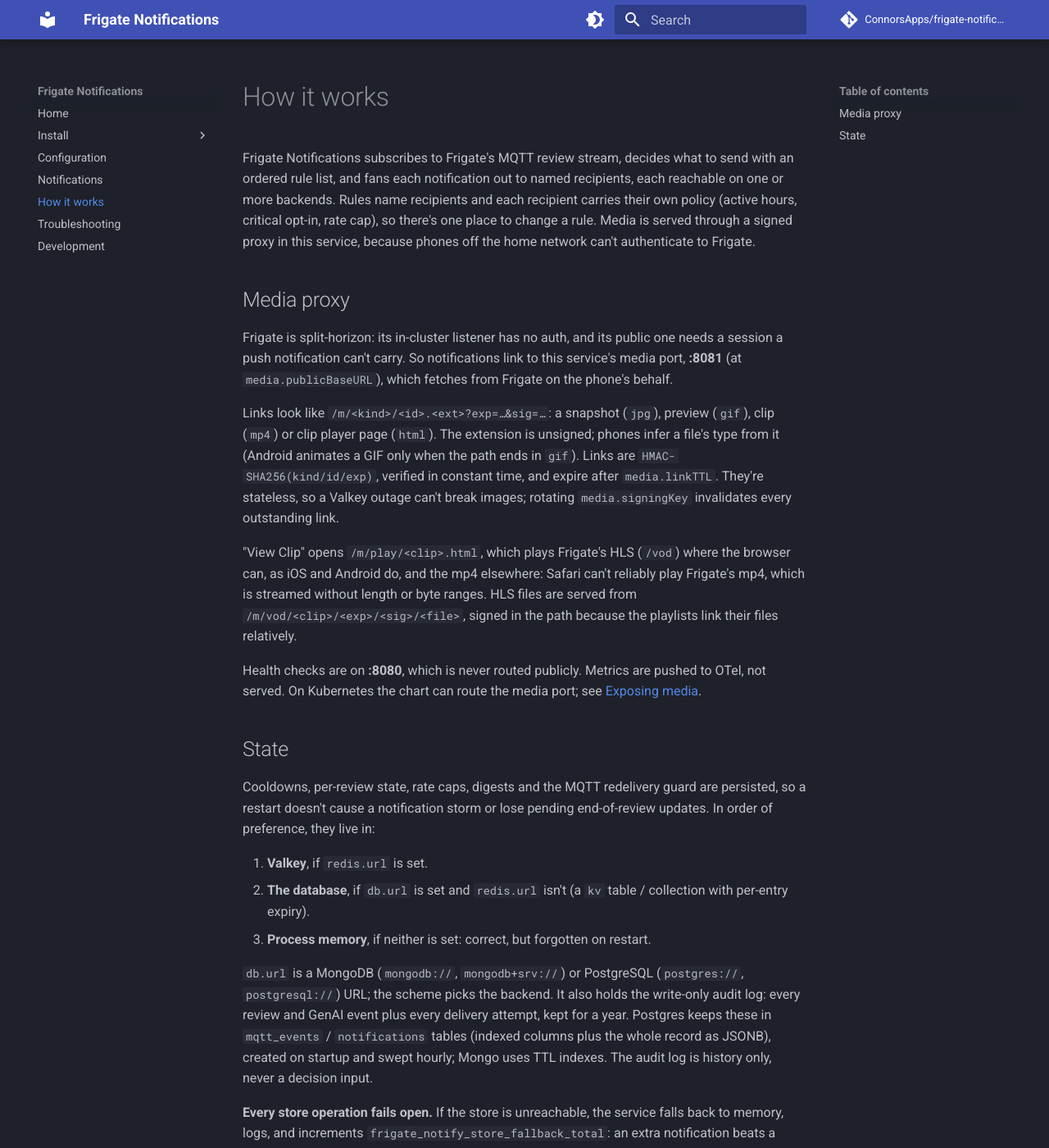
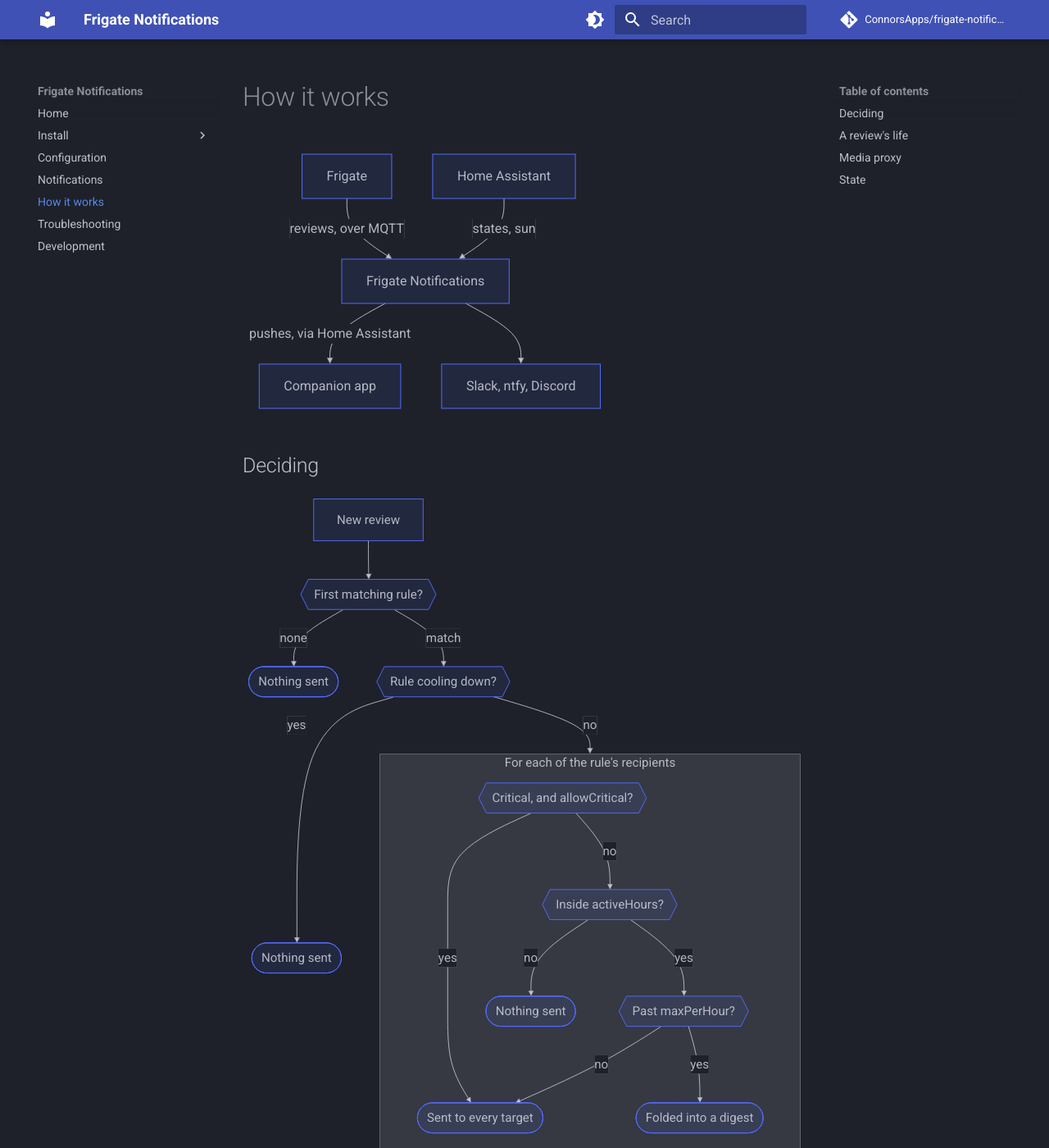
Before and after one commit to ConnorsApps/frigate-notifications, an MkDocs documentation site: the page built from docs/how-it-works.md, in a window 1280 px wide and 1400 px high. Shown: the whole window at 82% size. Built offline with MkDocs 1.6.1 and Material for MkDocs 9.7.7, drawn with Linux system fonts in a browser that asks for light colours; comment, search, counter and statistics services are not loaded; some of the changed text lies outside the part shown.

Commit message:
Show copyable examples and diagrams in the docs
- compose/: compose.yaml (moved from docker-compose.yml) reads .env;
  .env.example sets every address and secret to a default you can reason
  about, and config-example.yaml holds only people, cameras and rules. The
  Compose page shows all three as tabs, included from the files.
- Kubernetes: a values.yaml example that starts with the
  yaml-language-server schema comment replaces the prose; telemetry and
  bundled services are tighter.
- How it works: Mermaid diagrams replace the prose.
- Configuration: the schema comment is shown in the rules example.

Co-Authored-By: Claude Opus 5.5 <noreply@anthropic.com>
Claude-Session: https://claude.ai/code/session_015cw2JgBsstkatxJTkt861f

````diff
--- a/docs/development.md
+++ b/docs/development.md
@@ -18,10 +18,10 @@ pip install zensical
 zensical serve   # http://localhost:8000
 ```
 
-The site builds from `mkdocs.yml` and `docs/`. Its home and install pages
-include sections of `README.md`, so keep the README's snippet-marker comments.
-CI builds with `--strict`, so a broken link or anchor fails, and deploys `main`
-to GitHub Pages.
+The site builds from `mkdocs.yml` and `docs/`. Pages include the files in
+`compose/` and sections of `README.md`, so keep the README's snippet-marker
+comments. CI builds with `--strict`, so a broken link or anchor fails, and
+deploys `main` to GitHub Pages.
 
 ## Schemas
 
--- a/docs/docker-compose.md
+++ b/docs/docker-compose.md
@@ -1,18 +1,27 @@
 # Docker Compose
 
-[`docker-compose.yml`](https://github.com/ConnorsApps/frigate-notifications/blob/main/docker-compose.yml)
-runs the image with Valkey and PostgreSQL:
+Three files in one folder: addresses and tokens in `.env`, people and rules in
+`config.yaml`, and `compose.yaml` to run it with Valkey and PostgreSQL.
 
 --8<-- "README.md:compose"
 
-- Compose sets `REDIS_URL` and `DB_URL`, overriding `redis.url` and `db.url`.
-- Set `POSTGRES_PASSWORD` in the environment or an `.env` file.
-- `media.signingKey` is hex, at least 32 characters: `openssl rand -hex 32`.
-- Only the media port, 8081, is published. Put a reverse proxy in front of it
-  and set `media.publicBaseURL` to its URL.
-- `mqtt.broker` and `media.frigateURL` must be reachable from the container, so
-  not `localhost`.
-- Pin a release by replacing `:latest` with a version, e.g. `:0.2.0`.
+=== ".env"
 
-Any secret can come from the environment instead of `config.yaml`; see
-[Environment variables](configuration.md#environment-variables).
+    ```sh
+    --8<-- "compose/.env.example"
+    ```
+
+=== "config.yaml"
+
+    ```yaml
+    --8<-- "compose/config-example.yaml"
+    ```
+
+=== "compose.yaml"
+
+    ```yaml
+    --8<-- "compose/compose.yaml"
+    ```
+
+Frigate's own Compose file doesn't publish port 5000. Publish it, or add these
+services to that file and set `MEDIA_FRIGATE_URL=http://frigate:5000`.
--- a/docs/how-it-works.md
+++ b/docs/how-it-works.md
@@ -1,57 +1,100 @@
 # How it works
 
-Frigate Notifications subscribes to Frigate's MQTT review stream, decides what
-to send with an ordered rule list, and fans each notification out to named
-recipients, each reachable on one or more backends. Rules name recipients and
-each recipient carries their own policy (active hours, critical opt-in, rate
-cap), so there's one place to change a rule. Media is served through a signed
-proxy in this service, because phones off the home network can't authenticate
-to Frigate.
+```mermaid
+flowchart TD
+  frigate[Frigate] -->|reviews, over MQTT| app[Frigate Notifications]
+  hass[Home Assistant] -->|states, sun| app
+  app -->|pushes, via Home Assistant| companion[Companion app]
+  app --> chat[Slack, ntfy, Discord]
+```
+
+## Deciding
+
+```mermaid
+flowchart TD
+  review[New review] --> rule{{First matching rule?}}
+  rule -->|none| drop1([Nothing sent])
+  rule -->|match| cooldown{{Rule cooling down?}}
+  cooldown -->|yes| drop2([Nothing sent])
+  cooldown -->|no| each
+  subgraph each [For each of the rule's recipients]
+    direction TB
+    critical{{Critical, and allowCritical?}} -->|yes| send([Sent to every target])
+    critical -->|no| awake{{Inside activeHours?}}
+    awake -->|no| drop3([Nothing sent])
+    awake -->|yes| cap{{Past maxPerHour?}}
+    cap -->|no| send
+    cap -->|yes| digest([Folded into a digest])
+  end
+```
+
+## A review's life
+
+One notification per review, updated in place without alerting again:
+
+```mermaid
+---
+config:
+  sequence:
+    mirrorActors: false
+---
+sequenceDiagram
+  participant F as Frigate
+  participant N as Frigate Notifications
+  participant P as Phone
+  F->>N: new
+  Note over N: wait out any holdoff, then decide
+  N->>P: alert, with the snapshot
+  F->>N: end
+  N-->>P: quiet update, with the clip
+  F->>N: genai
+  N-->>P: quiet update, with the summary
+```
+
+A later phase alerts again only to raise a review to critical; see
+[Lifecycle](notifications.md#lifecycle).
 
 ## Media proxy
 
-Frigate is split-horizon: its in-cluster listener has no auth, and its public
-one needs a session a push notification can't carry. So notifications link to
-this service's media port, **:8081** (at `media.publicBaseURL`), which fetches
-from Frigate on the phone's behalf.
+Notifications can't carry a Frigate login, so their links point at this
+service's media port, which fetches from Frigate's unauthenticated API:
 
-Links look like `/m/<kind>/<id>.<ext>?exp=…&sig=…`: a snapshot (`jpg`), preview
-(`gif`), clip (`mp4`) or clip player page (`html`). The extension is unsigned;
-phones infer a file's type from it (Android animates a GIF only when the path
-ends in `gif`). Links are `HMAC-SHA256(kind/id/exp)`, verified in constant time,
-and expire after `media.linkTTL`. They're stateless, so a Valkey outage can't
-break images; rotating `media.signingKey` invalidates every outstanding link.
+```mermaid
+---
+config:
+  sequence:
+    mirrorActors: false
+---
+sequenceDiagram
+  participant P as Phone, Slack, Discord
+  participant N as Frigate Notifications :8081
+  participant F as Frigate :5000
+  P->>N: GET /m/clip/ID.mp4?exp=…&sig=…
+  Note over N: check signature and expiry
+  N->>F: GET the clip
+  F-->>N: clip
+  N-->>P: clip
+```
 
-"View Clip" opens `/m/play/<clip>.html`, which plays Frigate's HLS (`/vod`)
-where the browser can, as iOS and Android do, and the mp4 elsewhere: Safari
-can't reliably play Frigate's mp4, which is streamed without length or byte
-ranges. HLS files are served from `/m/vod/<clip>/<exp>/<sig>/<file>`, signed in
-the path because the playlists link their files relatively.
-
-Health checks are on **:8080**, which is never routed publicly. Metrics are
-pushed to OTel, not served. On Kubernetes the chart can route the media port;
-see [Exposing media](kubernetes.md#exposing-media).
+- Links are HMAC-signed and expire after `media.linkTTL` (default 24h).
+  Rotating `media.signingKey` revokes them all.
+- "View Clip" opens a player page: Frigate's HLS where the browser plays it,
+  else the mp4.
+- Health checks are on :8080, which is never routed publicly.
 
 ## State
 
-Cooldowns, per-review state, rate caps, digests and the MQTT redelivery guard
-are persisted, so a restart doesn't cause a notification storm or lose pending
-end-of-review updates. In order of preference, they live in:
+Cooldowns, review state, rate caps and digests are kept in:
 
-1. **Valkey**, if `redis.url` is set.
-2. **The database**, if `db.url` is set and `redis.url` isn't (a `kv` table /
-   collection with per-entry expiry).
-3. **Process memory**, if neither is set: correct, but forgotten on restart.
+```mermaid
+flowchart LR
+  redis{redis.url?} -->|set| valkey[(Valkey)]
+  redis -->|unset| db{db.url?}
+  db -->|set| database[(PostgreSQL or MongoDB)]
+  db -->|unset| memory[Memory, lost on restart]
+```
 
-`db.url` is a MongoDB (`mongodb://`, `mongodb+srv://`) or PostgreSQL
-(`postgres://`, `postgresql://`) URL; the scheme picks the backend. It also
-holds the write-only audit log: every review and GenAI event plus every
-delivery attempt, kept for a year. Postgres keeps these in `mqtt_events` /
-`notifications` tables (indexed columns plus the whole record as JSONB),
-created on startup and swept hourly; Mongo uses TTL indexes. The audit log is
-history only, never a decision input.
-
-**Every store operation fails open.** If the store is unreachable, the service
-falls back to memory, logs, and increments `frigate_notify_store_fallback_total`:
-an extra notification beats a security system that mutes itself. Audit writes
-are best-effort and never block a notification.
+Every store operation fails open: on an error it falls back to memory, so an
+outage costs an extra notification, never a missed one. `db.url` also keeps a
+year of history, every review and delivery attempt, for
+[`cmd/events`](troubleshooting.md#reviewing-what-actually-happened).
--- a/docs/kubernetes.md
+++ b/docs/kubernetes.md
@@ -2,10 +2,35 @@
 
 --8<-- "README.md:helm"
 
-The chart renders `config` into a Secret mounted at
-`/etc/frigate-notify/config.yaml`; keep the real values out of git. Its schema
-covers the whole config, so a typo'd key fails before anything deploys. Pin the
-chart with `--version`; `image.tag` defaults to the chart's `appVersion`.
+```yaml title="values.yaml"
+# yaml-language-server: $schema=https://raw.githubusercontent.com/ConnorsApps/frigate-notifications/main/chart/values.schema.json
+valkey:
+  enabled: true # keeps state across restarts
+config: # config.yaml, rendered into a Secret: keep this file out of git
+  hass:
+    url: http://home-assistant.home-assistant.svc:8123
+    token: "" # a long-lived access token
+  mqtt:
+    broker: tcp://mosquitto.mosquitto.svc:1883
+    username: frigate-notify
+    password: ""
+  media:
+    frigateURL: http://frigate.frigate.svc:5000
+    publicBaseURL: https://frigate-notifications.example.com
+    signingKey: "" # openssl rand -hex 32
+  timezone: America/New_York
+  recipients:
+    alice:
+      targets: [{ type: hass, service: mobile_app_alices_phone }]
+  cameras:
+    front_door: { friendlyName: Front Door }
+  rules:
+    - name: person
+      when: { labels: [person] }
+      to: [alice]
+```
+
+Pin the chart with `--version`; `image.tag` defaults to the chart's `appVersion`.
 
 ## Exposing media
 
@@ -15,15 +40,12 @@ chart with `--version`; `image.tag` defaults to the chart's `appVersion`.
 ```yaml
 httpRoute:
   enabled: true
-  hostnames: [frigate-notifications.example.com]
+  hostnames: [frigate-notifications.example.com] # the host of media.publicBaseURL
   parentRefs:
-    - {name: public, namespace: gateways, sectionName: https}
+    - { name: public, namespace: gateways, sectionName: https }
 ```
 
 ## Bundled backing services
-
-Off by default. When enabled, the chart sets `REDIS_URL` / `DB_URL`, so leave
-`config.redis.url` / `config.db.url` unset (rendering fails if both are set).
 
 | Values | Deploys | Prerequisite |
 |--------|---------|--------------|
@@ -32,40 +54,31 @@ Off by default. When enabled, the chart sets `REDIS_URL` / `DB_URL`, so leave
 | `mongo.enabled` | Official `mongo` image `StatefulSet` | none |
 | `mongo.enabled` + `mongo.mode: operator` | `MongoDBCommunity` resource | MongoDB Controllers for Kubernetes operator (`mongodb/mongodb-kubernetes`) |
 
-Each block takes `extraSpec`, deep-merged over the rendered resource's spec
-(maps merge, lists replace), plus `extraEnv` (and `valkey.extraArgs`), so any
-operator or StatefulSet field can be set without forking, e.g.
-`postgres.extraSpec.postgresql.parameters.max_connections`.
-
-Enable at most one of `postgres` / `mongo`. The chart doesn't install
-operators. `scripts/db-uri.sh` reads `db.url` from the config Secret, so it
-can't find a bundled database.
+- Each sets `REDIS_URL` / `DB_URL`, so leave `config.redis.url` /
+  `config.db.url` unset. Enable at most one of `postgres` / `mongo`.
+- `extraSpec` is deep-merged over the rendered spec (maps merge, lists
+  replace), so any field can be set, e.g.
+  `postgres.extraSpec.postgresql.parameters.max_connections`.
+- `scripts/db-uri.sh` reads `db.url` from the config Secret, so it can't find a
+  bundled database.
 
 ## Telemetry
 
-Off until an endpoint is set. The chart's `otel` values render the standard
-`OTEL_*` variables (mapping in `chart/values.yaml`):
+Off until an endpoint is set; `otel` renders the standard `OTEL_*` variables.
 
 ```yaml
 otel:
-  endpoint: http://collector.example.svc:4318   # base URL for both signals
-```
-
-Over HTTP the SDK appends `/v1/traces` and `/v1/metrics` to the base endpoint.
-For other paths, or to split the signals, set the per-signal endpoints, which
-are used verbatim:
-
-```yaml
-otel:
-  metrics:
+  # Both signals; over HTTP, /v1/traces and /v1/metrics are appended.
+  endpoint: http://collector.example.svc:4318
+  # Or per signal, used verbatim:
+  metrics: # OTLP/HTTP only
     endpoint: http://collector.example.svc:8480/insert/0/opentelemetry/v1/metrics
   traces:
     endpoint: http://collector.example.svc:4317
     protocol: grpc
     sampler: parentbased_traceidratio
-    samplerArg: "0.1"
+    samplerArg: "0.1" # 10%
 ```
 
-Metrics are OTLP/HTTP only; traces may use `grpc`. Put secret headers in
-`extraEnv` with `valueFrom`, not `otel.headers`. `extraEnv` replaces any
-generated variable of the same name and can set any other `OTEL_*` variable.
+Put secret headers in `extraEnv` with `valueFrom`, not `otel.headers`;
+`extraEnv` also overrides any generated variable.
--- a/mkdocs.yml
+++ b/mkdocs.yml
@@ -31,15 +31,19 @@ markdown_extensions:
   - toc:
       permalink: true
   - pymdownx.highlight
-  - pymdownx.superfences
+  - pymdownx.superfences:
+      custom_fences:
+        - name: mermaid
+          class: mermaid
   - pymdownx.tabbed:
       alternate_style: true
-  # The home and install pages include sections of README.md.
+  # Pages include sections of README.md and the files in compose/.
   - pymdownx.snippets:
       check_paths: true
 
 watch:
   - README.md
+  - compose
 
 nav:
   - Home: index.md
````
Also changed, not shown: README.md (+5 -3 lines), docs/configuration.md (+4 -5 lines), 5 other files.
